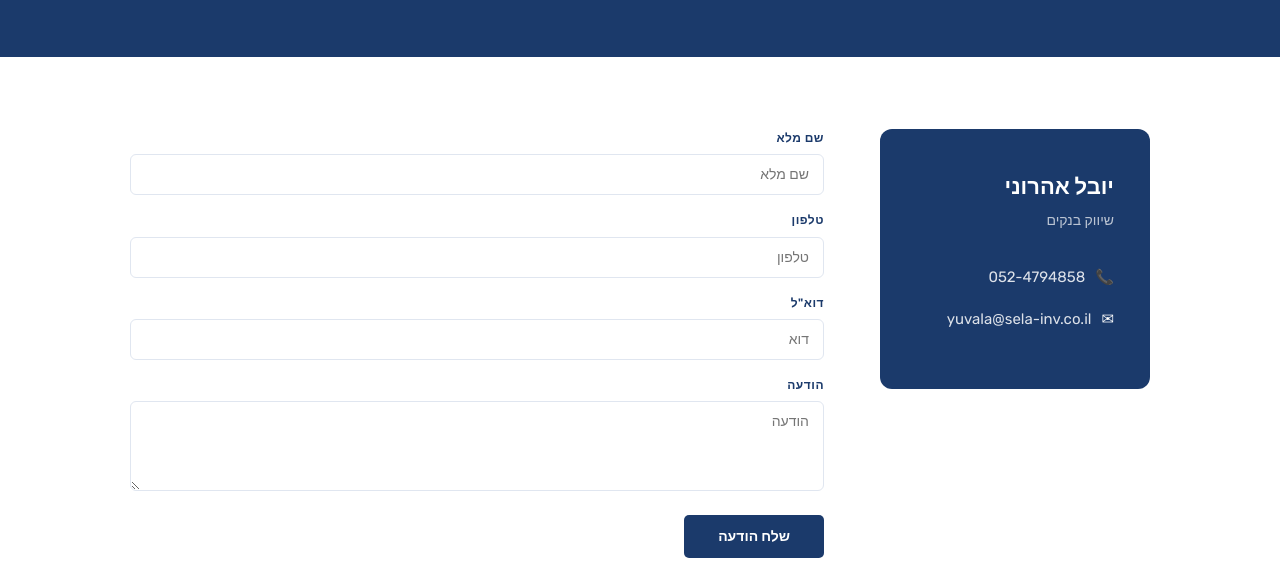
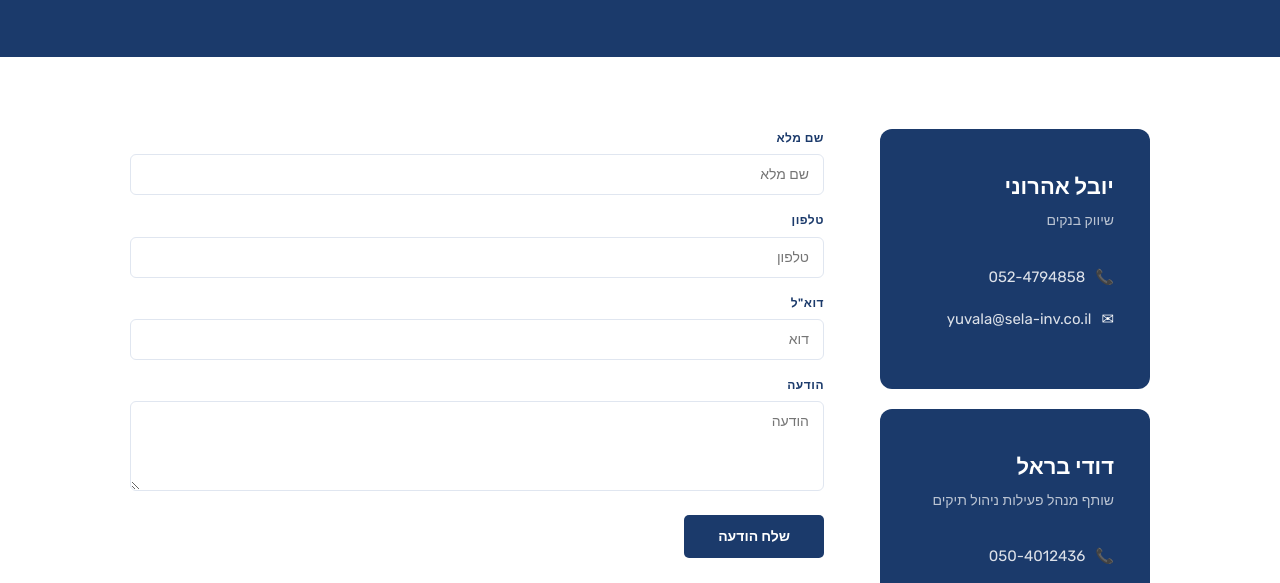
Before and after one commit to ofirachel05102011-afk/sela-website, a plain HTML site: page index.html in a window 1280 px wide. Both pictures are taken after a click on the button "צור קשר". Shown: the part 212-795 px from the top of the page. Drawn offline with Linux system fonts and the light colour scheme.

Commit message:
Add Dudi Barel contact card to contact page

```diff
--- a/index.html
+++ b/index.html
@@ -542,6 +542,7 @@ body {
 
 /* ===== CONTACT PAGE ===== */
 .contact-layout { display: flex; gap: 56px; align-items: flex-start; }
+.contact-cards { display: flex; flex-direction: column; gap: 20px; }
 .contact-card {
   background: var(--navy);
   color: var(--white);
@@ -833,6 +834,10 @@ const CONTENT = {
     contactRole:      'שיווק בנקים',
     contactPhone:     '052-4794858',
     contactEmail:     'yuvala@sela-inv.co.il',
+    contact2Name:     'דודי בראל',
+    contact2Role:     'שותף מנהל פעילות ניהול תיקים',
+    contact2Phone:    '050-4012436',
+    contact2Email:    'dudib@sela-inv.co.il',
     formNameLabel:    'שם מלא',
     formPhoneLabel:   'טלפון',
     formEmailLabel:   'דוא"ל',
@@ -1268,11 +1273,19 @@ function buildContact() {
     </div>
     <div class="content-section">
       <div class="container contact-layout">
-        <div class="contact-card">
-          <h3>${c.contactName}</h3>
-          <div class="role">${c.contactRole}</div>
-          <div class="cline">📞 <a href="tel:${c.contactPhone}">${c.contactPhone}</a></div>
-          <div class="cline">✉ <a href="mailto:${c.contactEmail}">${c.contactEmail}</a></div>
+        <div class="contact-cards">
+          <div class="contact-card">
+            <h3>${c.contactName}</h3>
+            <div class="role">${c.contactRole}</div>
+            <div class="cline">📞 <a href="tel:${c.contactPhone}">${c.contactPhone}</a></div>
+            <div class="cline">✉ <a href="mailto:${c.contactEmail}">${c.contactEmail}</a></div>
+          </div>
+          <div class="contact-card">
+            <h3>${c.contact2Name}</h3>
+            <div class="role">${c.contact2Role}</div>
+            <div class="cline">📞 <a href="tel:${c.contact2Phone}">${c.contact2Phone}</a></div>
+            <div class="cline">✉ <a href="mailto:${c.contact2Email}">${c.contact2Email}</a></div>
+          </div>
         </div>
         <div class="contact-form-wrap">
           ${buildFormHTML(c, true)}
```
